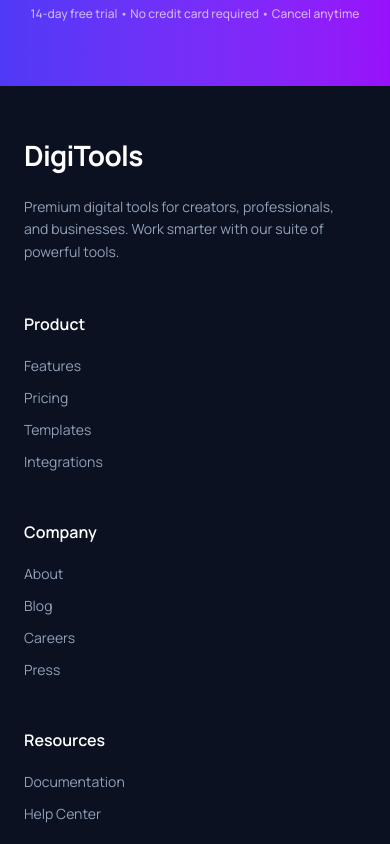
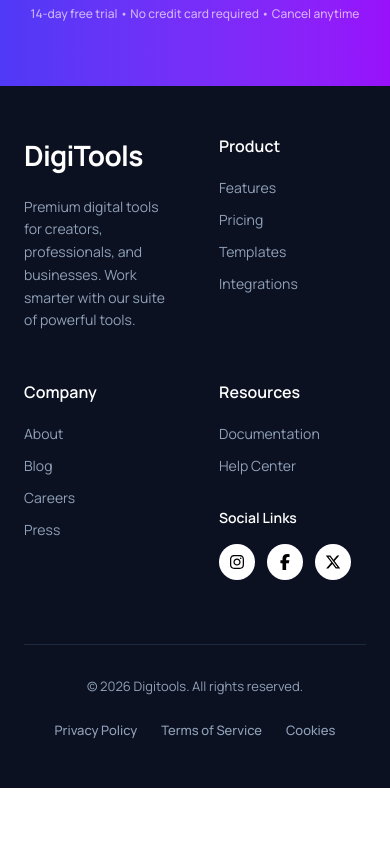
Before and after one commit to mosharof-dev/digitools-marketplace, a React (Vite) app: page / in a window 390 px wide. Shown: the part 8080-8924 px from the top of the page. After the commit the page ends 8868 px from the top, so only its background shows below. Built offline with nearby package versions, Linux system fonts and the light colour scheme.

Commit message:
style: update footer layout for better responsiveness

```diff
--- a/src/Components/Footer/Footer.jsx
+++ b/src/Components/Footer/Footer.jsx
@@ -9,7 +9,7 @@ const Footer = () => {
       <div className="container mx-auto px-6 lg:px-8">
 
         {/* Top Part: Footer Columns */}
-        <div className="grid grid-cols-1 md:grid-cols-2 lg:grid-cols-5 gap-12 mb-16">
+        <div className="grid grid-cols-2  md:grid-cols-2 lg:grid-cols-5 gap-12  mb-16">
 
           {/* Brand Info  */}
           <div className="lg:col-span-2 space-y-5">
```
